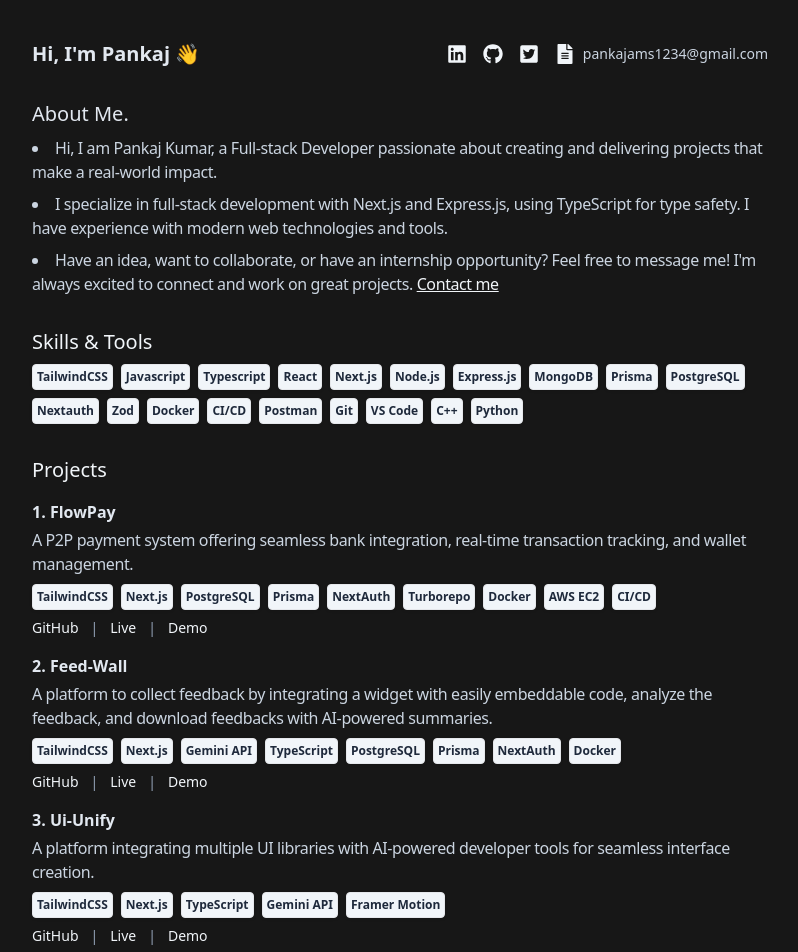
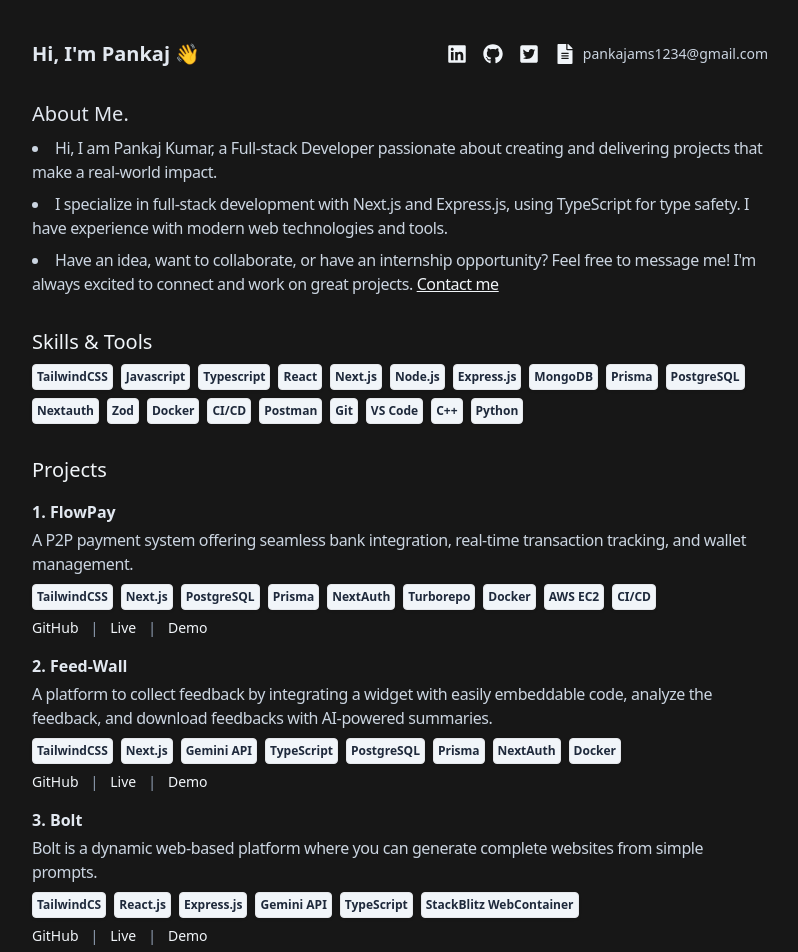
Before and after one commit to PankajKumardev/Minimal-portfolio, a Next.js app: page / in a window 1280 px wide. Shown: the top 952 px of the page, without its empty margins (240-1038 px from the left). Built offline with nearby package versions, Linux system fonts and the light colour scheme.

Commit message:
added bolt project

```diff
--- a/components/Projects.tsx
+++ b/components/Projects.tsx
@@ -38,6 +38,20 @@
     github: 'https://github.com/PankajKumardev/feedwall',
     live: 'https://feedwall.vercel.app',
     demo: 'https://drive.google.com/file/d/1-I8RIAP4__Cu2Yxz-rTAwNUP7Y1T3AtU/view',
+  },
+  {
+    title : 'Bolt',
+    description: "Bolt is a dynamic web-based platform where you can generate complete websites from simple prompts.",
+    tech : [
+      "TailwindCS",
+      "React.js",
+      "Express.js",
+      'Gemini API',
+      'TypeScript',
+      'StackBlitz WebContainer'
+    ],
+    github : 'https://github.com/PankajKumardev/Bolt-Clone',
+    live : "https://boltweb-ai.vercel.app",
   },
   {
     title: 'Ui-Unify',
```
